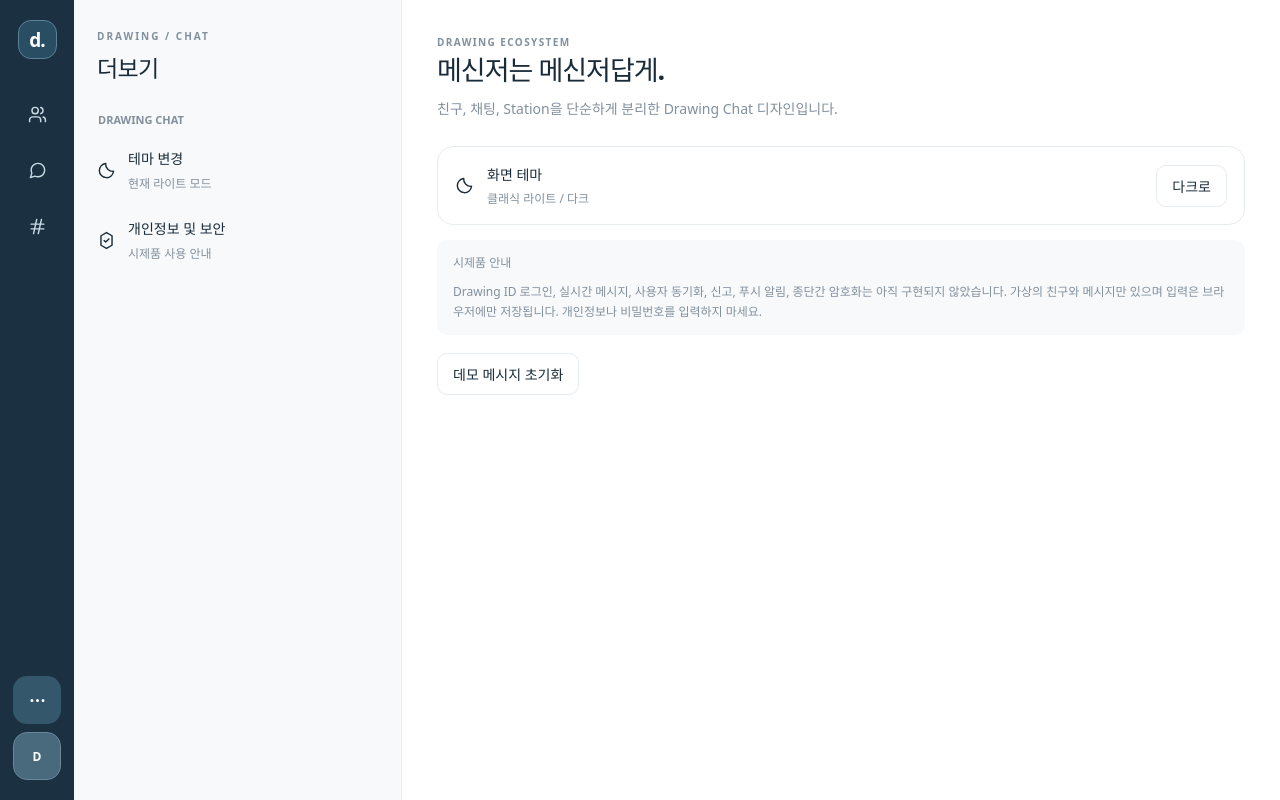
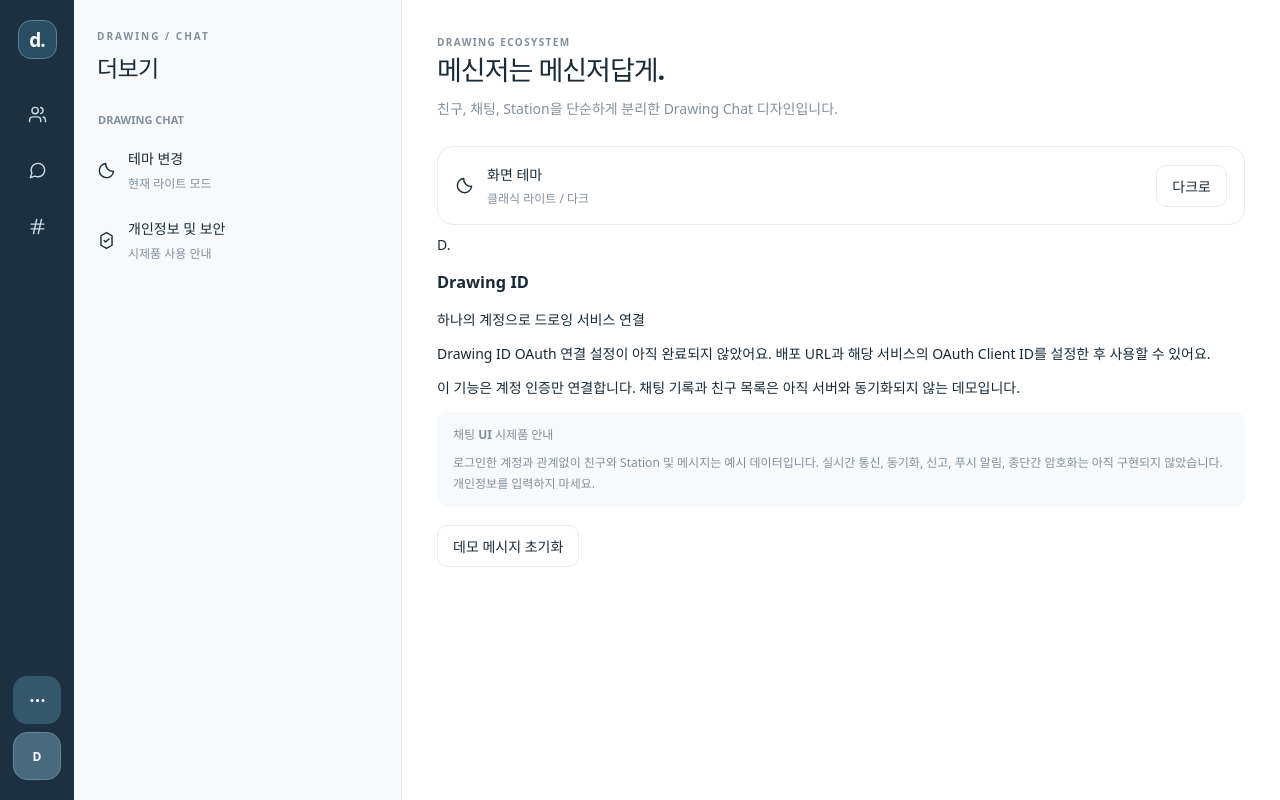
Before and after one commit to codingguy1026/weblings, a Next.js app: page / in a window 1280 px wide. Both pictures are taken after a click on the button "Drawing ID 계정 정보". Built offline with nearby package versions, Linux system fonts and the light colour scheme.

Commit message:
feat(auth): show verified Drawing ID profile and sign in/out in Chat UI

```diff
--- a/components/chat-app.tsx
+++ b/components/chat-app.tsx
@@ -2,6 +2,7 @@
 
 import { useEffect, useRef, useState, type FormEvent, type KeyboardEvent, type ReactNode } from 'react';
 import { contacts, initialMessages, stations, type Message, type Room, type Tab } from '../lib/demo';
+import { DrawingIdPanel, useDrawingIdAuth } from './drawing-id-auth';
 
 const STORAGE_KEY = 'drawing-chat-next-demo-v1';
 type IconName = 'users' | 'chat' | 'hash' | 'more' | 'search' | 'plus' | 'back' | 'send' | 'moon' | 'shield' | 'info';
@@ -54,6 +55,18 @@ export default function ChatApp() {
   const [hydrated, setHydrated] = useState(false);
   const [notice, setNotice] = useState('');
   const messagesRef = useRef<HTMLDivElement>(null);
+  const drawingId = useDrawingIdAuth();
+
+  useEffect(() => {
+    const url = new URL(window.location.href);
+    const result = url.searchParams.get('drawing_id');
+    if (result !== 'connected' && result !== 'failed') return;
+    url.searchParams.delete('drawing_id');
+    window.history.replaceState(null, '', url.pathname + url.search + url.hash);
+    setNotice(result === 'connected'
+      ? 'Drawing ID에서 돌아왔어요. 로그인 상태를 확인해 주세요.'
+      : 'Drawing ID 연결에 실패하거나 승인이 거절되었어요. 다시 시도해 주세요.');
+  }, []);
 
   useEffect(() => {
     try {
@@ -154,6 +167,16 @@ export default function ChatApp() {
   }
   const changeTheme = () => setTheme(value => value === 'dark' ? 'light' : 'dark');
 
+  async function signOutDrawingChat() {
+    const ok = await drawingId.signOut();
+    if (ok) {
+      resetDemo();
+      setNotice('Drawing Chat에서 로그아웃했어요. 다른 Drawing 서비스의 세션은 유지됩니다.');
+    } else {
+      setNotice('로그아웃하지 못했어요. 다시 시도해 주세요.');
+    }
+  }
+
   return (
     <div className={'app' + (opened ? ' detail-open' : '')}>
       <nav className="rail" aria-label="주 메뉴">
@@ -166,7 +189,7 @@ export default function ChatApp() {
         ))}
         <div className="rail-spacer" />
         <button type="button" className={tab === 'more' ? 'active' : ''} onClick={() => switchTab('more')} title="더보기" aria-label="더보기"><Icon name="more" /></button>
-        <button type="button" className="avatar" onClick={() => switchTab('more')} aria-label="내 정보">D</button>
+        <button type="button" className="avatar" onClick={() => switchTab('more')} aria-label="Drawing ID 계정 정보" title={drawingId.user?.displayName ?? "Drawing ID"}>{drawingId.user?.displayName.slice(0, 1).toUpperCase() ?? "D"}</button>
       </nav>
 
       <aside className="panel" aria-label={titles[tab] + ' 목록'}>
@@ -253,7 +276,8 @@ export default function ChatApp() {
             <div className="kicker">DRAWING ECOSYSTEM</div><h2 className="hero-title">메신저는 메신저답게.</h2>
             <p className="intro">친구, 채팅, Station을 단순하게 분리한 Drawing Chat 디자인입니다.</p>
             <div className="feature"><Icon name="moon" /><div className="feature-main"><h3>화면 테마</h3><p>클래식 라이트 / 다크</p></div><button className="secondary" type="button" onClick={changeTheme}>{theme === 'dark' ? '라이트로' : '다크로'}</button></div>
-            <div className="notice"><strong>시제품 안내</strong><p>Drawing ID 로그인, 실시간 메시지, 사용자 동기화, 신고, 푸시 알림, 종단간 암호화는 아직 구현되지 않았습니다. 가상의 친구와 메시지만 있으며 입력은 브라우저에만 저장됩니다. 개인정보나 비밀번호를 입력하지 마세요.</p></div>
+            <DrawingIdPanel auth={drawingId} onSignOut={() => { void signOutDrawingChat(); }} />
+            <div className="notice"><strong>채팅 UI 시제품 안내</strong><p>로그인한 계정과 관계없이 친구와 Station 및 메시지는 예시 데이터입니다. 실시간 통신, 동기화, 신고, 푸시 알림, 종단간 암호화는 아직 구현되지 않았습니다. 개인정보를 입력하지 마세요.</p></div>
             <button className="secondary reset-button" type="button" onClick={resetDemo}>데모 메시지 초기화</button>
           </div>
         ) : (
```
